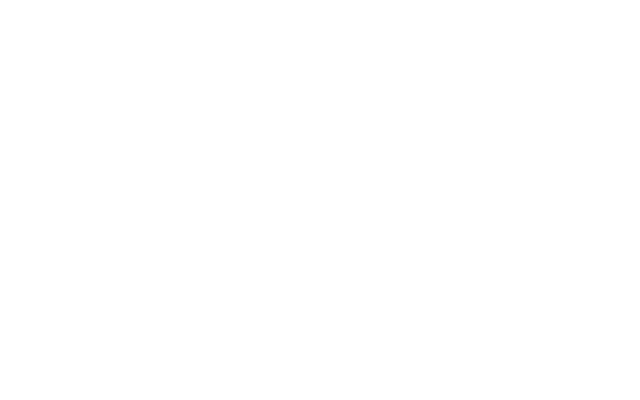
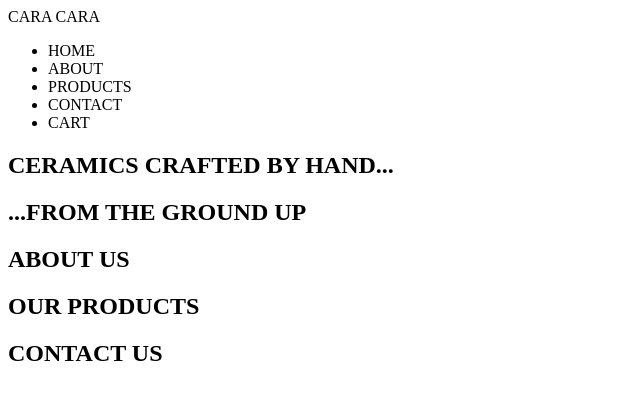
Before and after one commit to brennadettlaff/eCommerceWebsite, a plain HTML site: page index.html in a window 1280 px wide. Shown: the whole page, without its empty margins (0-640 px from the left). Drawn offline with Linux system fonts and the light colour scheme.

Commit message:
added headers

```diff
--- a/index.html
+++ b/index.html
@@ -7,6 +7,36 @@
     <title>eCommerce Website</title>
 </head>
 <body>
+    <header>
+        <nav>
+            <a>CARA CARA</a>
+            <ul>
+                <li>HOME</li>
+                <li>ABOUT</li>
+                <li>PRODUCTS</li>
+                <li>CONTACT</li>
+                <li>CART</li>
+            </ul>
+        </nav>
+    </header>
 
+    <main>
+        <section>
+            <h1>CERAMICS CRAFTED BY HAND...</h1>
+            <h1>...FROM THE GROUND UP</h1>
+        </section>
+        <section>
+            <h2>ABOUT US</h2>
+
+        </section>
+        <section>
+            <h2>OUR PRODUCTS</h2>
+        </section>
+        <section>
+            <h2>CONTACT US</h2>
+        </section>
+    </main>
+
+    <footer></footer>
 </body>
 </html>
```
